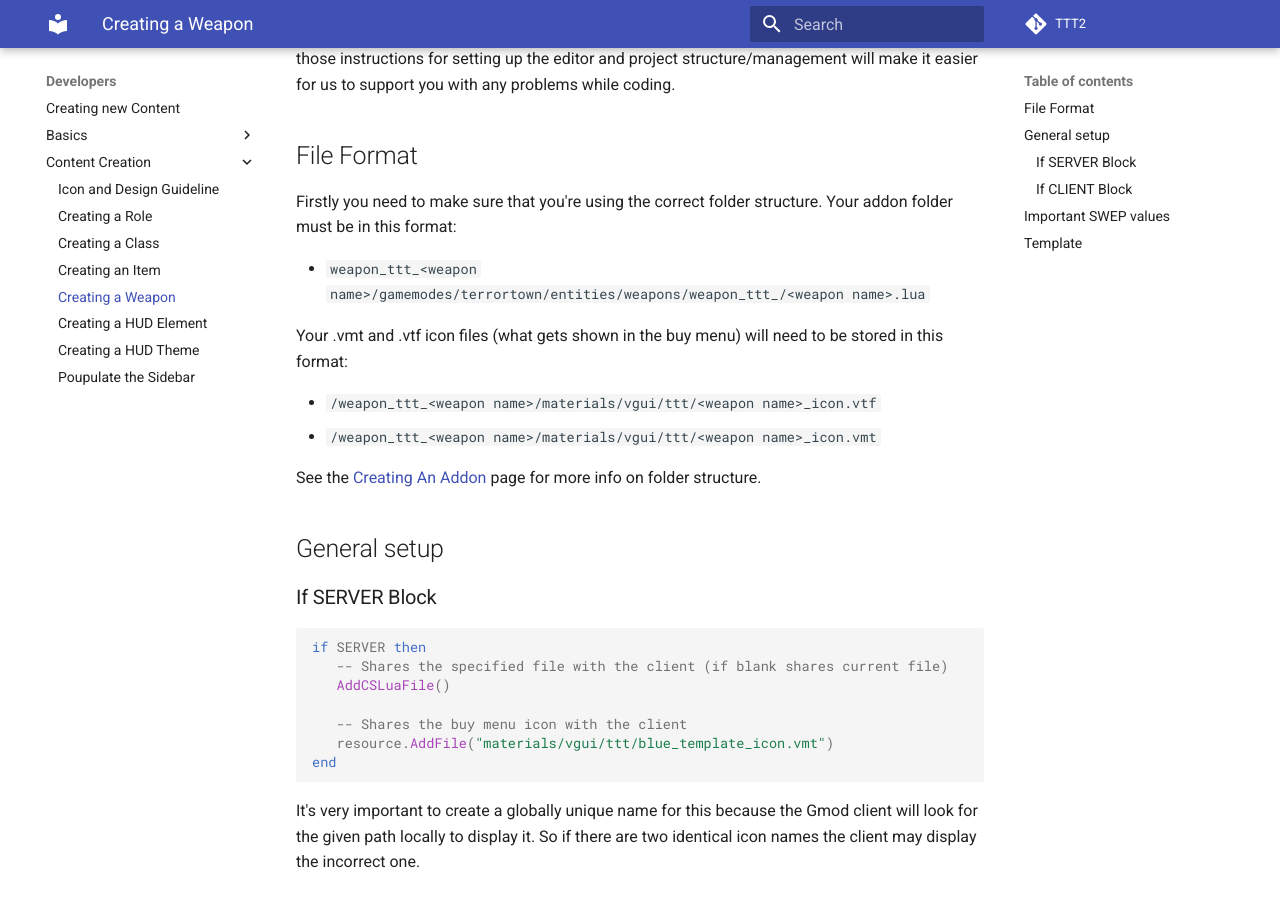
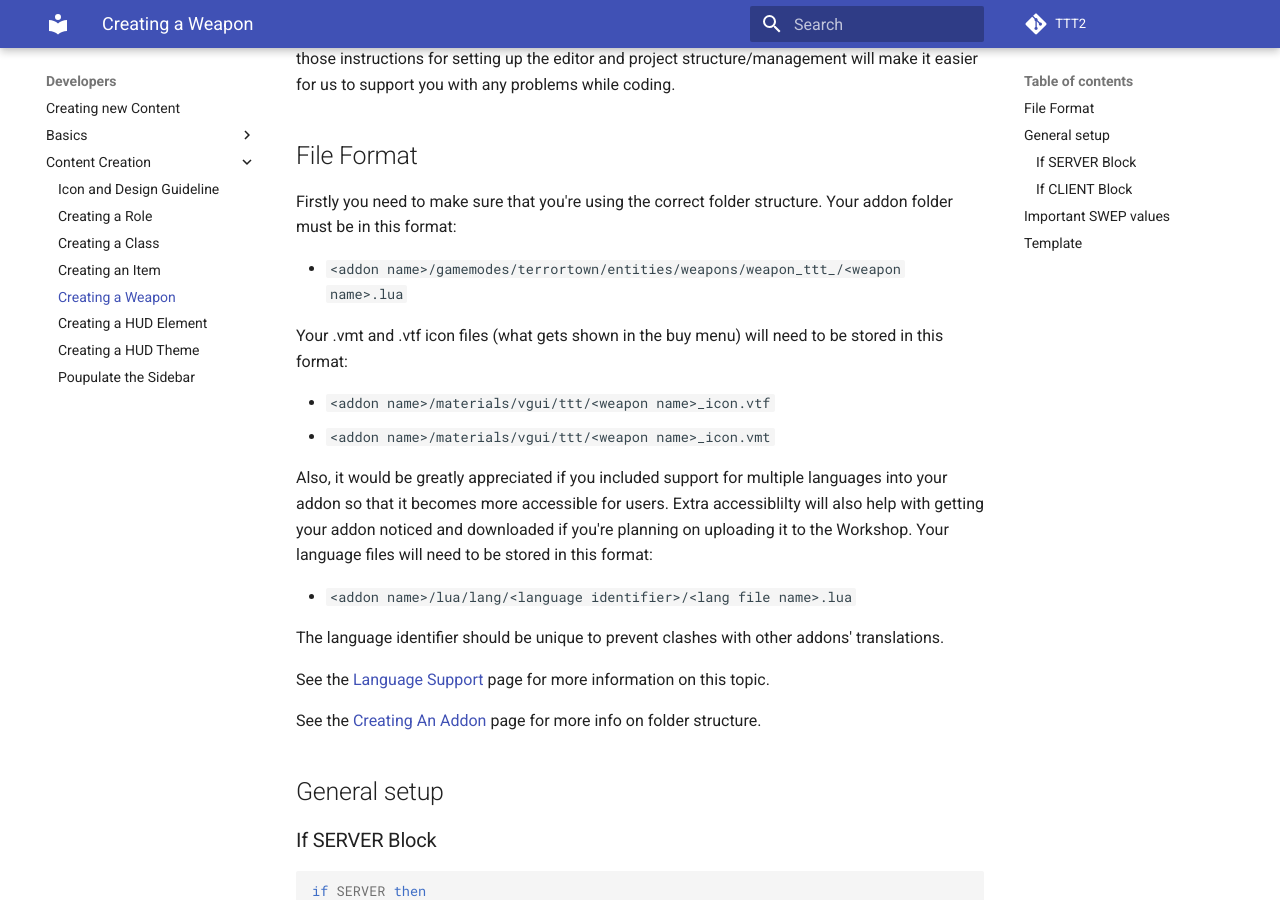
Before and after one commit to TTT-2/docs, an MkDocs documentation site: the page built from docs/developers/content-creation/creating-a-weapon.md, in a window 1280 px wide and 900 px high, scrolled down 258 px. Built offline with MkDocs 1.6.1 and Material for MkDocs 9.7.7, drawn with Linux system fonts in a browser that asks for light colours; comment, search, counter and statistics services are not loaded.

Commit message:
trying to fix relative link

```diff
--- a/docs/developers/content-creation/creating-a-weapon.md
+++ b/docs/developers/content-creation/creating-a-weapon.md
@@ -8,14 +8,23 @@ For this guide I'll be using the Visual Studio Code with the glualint extension
 Firstly you need to make sure that you're using the correct folder structure.
 Your addon folder must be in this format:
 
-* `weapon_ttt_<weapon name>/gamemodes/terrortown/entities/weapons/weapon_ttt_/<weapon name>.lua`
+* `<addon name>/gamemodes/terrortown/entities/weapons/weapon_ttt_/<weapon name>.lua`
 
 Your .vmt and .vtf icon files (what gets shown in the buy menu) will need to be stored in this format:
 
-* `/weapon_ttt_<weapon name>/materials/vgui/ttt/<weapon name>_icon.vtf`
-* `/weapon_ttt_<weapon name>/materials/vgui/ttt/<weapon name>_icon.vmt`
+* `<addon name>/materials/vgui/ttt/<weapon name>_icon.vtf`
+* `<addon name>/materials/vgui/ttt/<weapon name>_icon.vmt`
 
-See the [Creating An Addon](../../basics/creating-an-addon/#project-structure) page for more info on folder structure.
+Also, it would be greatly appreciated if you included support for multiple languages into your addon so that it becomes more accessible for users. Extra accessiblilty will also help with getting your addon noticed and downloaded if you're planning on uploading it to the Workshop.
+Your language files will need to be stored in this format:
+
+* `<addon name>/lua/lang/<language identifier>/<lang file name>.lua`
+
+The language identifier should be unique to prevent clashes with other addons' translations.
+
+See the [Language Support](language-support.md) page for more information on this topic.
+
+See the [Creating An Addon](../basics/creating-an-addon.md/#project-structure) page for more info on folder structure.
 
 ## General setup
 
```
